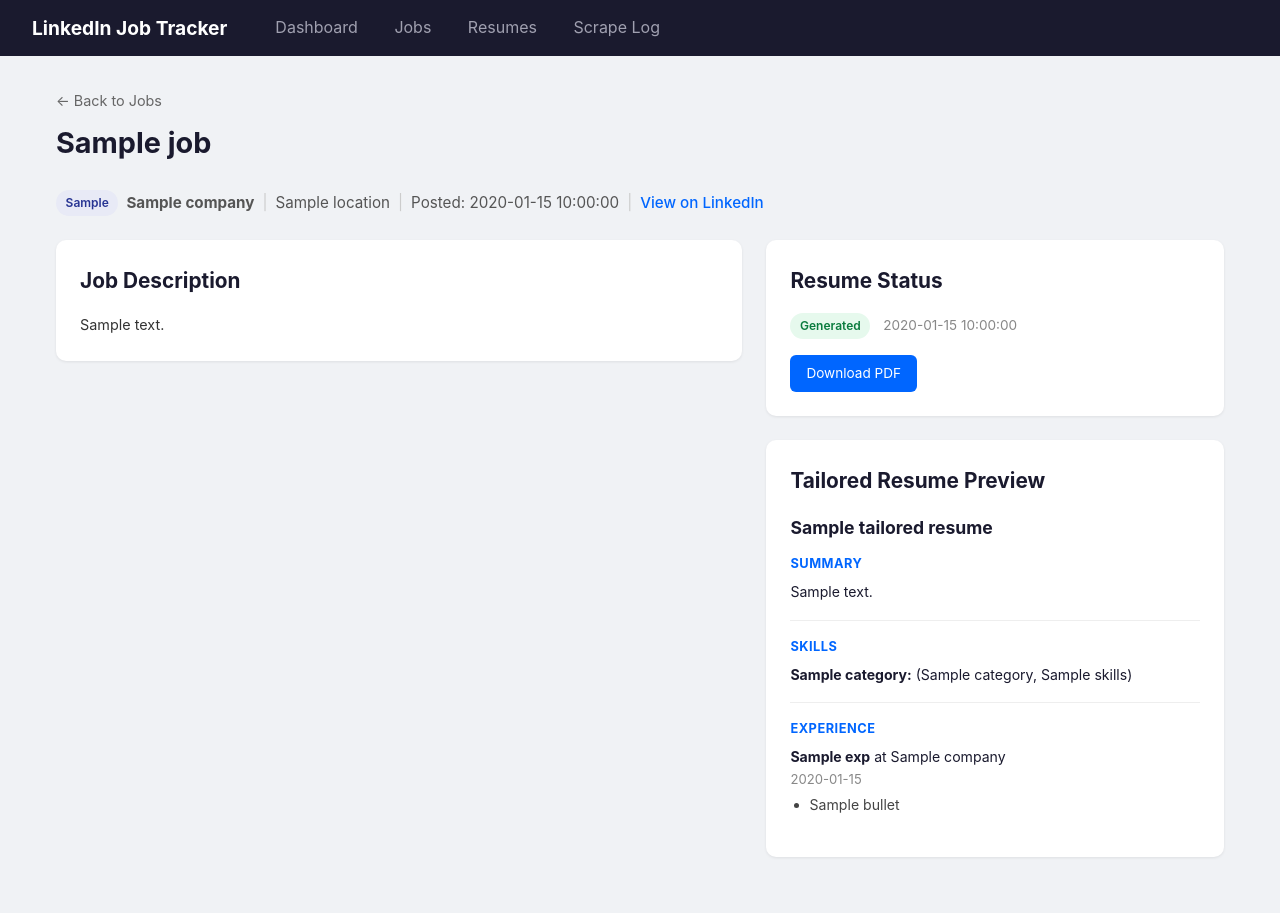
After one commit to likkidamu/linkedin-job-tracker, a Flask app: template web/templates/job_detail.html in a window 1280 px wide. The commit adds this page. Run offline with Flask 3, Linux system fonts and the light colour scheme; the template is opened without the code that fills it: most values are stand-ins (such as "Sample title", 1, 10 or a date in 2020).

Commit message:
Add job detail page with JD view and resume preview
- Add /jobs/<id> route showing full job description and resume status
- Make job titles clickable in the jobs list table
- Store tailored resume JSON in database for preview in UI
- Add DB migration for tailored_json column on existing databases
- Job detail page shows: JD (left), resume status + preview (right)

Co-Authored-By: Claude Opus 4.6 <noreply@anthropic.com>

```diff
--- a/main.py
+++ b/main.py
@@ -1,3 +1,4 @@
+import json
 import logging
 import sys
 from datetime import datetime
@@ -81,7 +82,8 @@ def run_pipeline():
                     job_id=job["job_id"],
                 )
                 db.mark_resume_generated(
-                    job["job_id"], pdf_path, job["company"], job["title"]
+                    job["job_id"], pdf_path, job["company"], job["title"],
+                    tailored_json=json.dumps(tailored_resume)
                 )
                 total_resumes += 1
 
--- a/web/app.py
+++ b/web/app.py
@@ -1,4 +1,5 @@
 import os
+import json
 import sqlite3
 from flask import Flask, render_template, send_file, request, jsonify
 
@@ -61,6 +62,39 @@ def jobs_list():
                            selected_company=company, selected_category=category, search_query=search)
 
 
+@app.route("/jobs/<int:job_id>")
+def job_detail(job_id):
+    db = get_db()
+    job = db.execute("SELECT * FROM jobs WHERE id = ?", (job_id,)).fetchone()
+    if not job:
+        db.close()
+        return "Job not found", 404
+
+    resume = db.execute("""
+        SELECT r.*, j.title as job_title
+        FROM resumes r
+        LEFT JOIN jobs j ON r.job_id = j.job_id
+        WHERE r.job_id = ?
+        ORDER BY r.created_at DESC LIMIT 1
+    """, (job["job_id"],)).fetchone()
+
+    # Parse tailored_json if it exists
+    tailored_resume = None
+    if resume:
+        try:
+            cols = [desc[0] for desc in db.execute("PRAGMA table_info(resumes)").fetchall()]
+            col_names = [c[1] for c in db.execute("PRAGMA table_info(resumes)").fetchall()]
+            if "tailored_json" in col_names:
+                raw = db.execute("SELECT tailored_json FROM resumes WHERE id = ?", (resume["id"],)).fetchone()
+                if raw and raw[0]:
+                    tailored_resume = json.loads(raw[0])
+        except Exception:
+            pass
+
+    db.close()
+    return render_template("job_detail.html", job=job, resume=resume, tailored_resume=tailored_resume)
+
+
 @app.route("/resumes")
 def resumes_list():
     db = get_db()
--- a/web/static/css/style.css
+++ b/web/static/css/style.css
@@ -170,9 +170,111 @@ tr:hover { background: #f8f9fa; }
 /* Links */
 a { color: #0066ff; }
 
+/* Job Title Link */
+.job-title-link {
+    color: #1a1a2e;
+    text-decoration: none;
+    font-weight: 500;
+}
+.job-title-link:hover {
+    color: #0066ff;
+    text-decoration: underline;
+}
+
+/* Job Detail Page */
+.detail-header {
+    margin-bottom: 1.5rem;
+}
+.back-link {
+    color: #666;
+    text-decoration: none;
+    font-size: 0.9rem;
+    display: inline-block;
+    margin-bottom: 0.5rem;
+}
+.back-link:hover { color: #0066ff; }
+.detail-meta {
+    display: flex;
+    align-items: center;
+    gap: 0.5rem;
+    flex-wrap: wrap;
+    margin-top: 0.5rem;
+    color: #555;
+    font-size: 0.95rem;
+}
+.meta-sep { color: #ccc; }
+
+.detail-grid {
+    display: grid;
+    grid-template-columns: 3fr 2fr;
+    gap: 1.5rem;
+    align-items: start;
+}
+
+.jd-content {
+    white-space: pre-wrap;
+    word-break: break-word;
+    font-size: 0.9rem;
+    line-height: 1.7;
+    color: #333;
+    max-height: 600px;
+    overflow-y: auto;
+    padding-right: 0.5rem;
+}
+
+.resume-status {
+    display: flex;
+    align-items: center;
+    gap: 0.8rem;
+}
+.resume-date { color: #888; font-size: 0.85rem; }
+
+/* Resume Preview */
+.resume-preview {
+    font-size: 0.88rem;
+}
+.resume-preview h3 {
+    font-size: 1.1rem;
+    margin-bottom: 0.8rem;
+    color: #1a1a2e;
+}
+.preview-section {
+    margin-bottom: 1rem;
+    padding-bottom: 1rem;
+    border-bottom: 1px solid #eee;
+}
+.preview-section:last-child {
+    border-bottom: none;
+    padding-bottom: 0;
+}
+.preview-section h4 {
+    font-size: 0.8rem;
+    text-transform: uppercase;
+    letter-spacing: 0.5px;
+    color: #0066ff;
+    margin-bottom: 0.4rem;
+}
+.exp-item {
+    margin-bottom: 0.8rem;
+}
+.exp-date {
+    color: #888;
+    font-size: 0.82rem;
+    display: block;
+}
+.exp-item ul {
+    padding-left: 1.2rem;
+    margin-top: 0.3rem;
+}
+.exp-item li {
+    margin-bottom: 0.2rem;
+    color: #444;
+}
+
 /* Responsive */
 @media (max-width: 768px) {
     .stats-grid { grid-template-columns: repeat(2, 1fr); }
     .grid-2 { grid-template-columns: 1fr; }
+    .detail-grid { grid-template-columns: 1fr; }
     .filter-form { flex-direction: column; }
 }
--- /dev/null
+++ b/web/templates/job_detail.html
@@ -0,0 +1,88 @@
+{% extends "base.html" %}
+{% block title %}{{ job.title }} at {{ job.company }} - Job Tracker{% endblock %}
+{% block content %}
+<div class="detail-header">
+    <a href="/jobs" class="back-link">&larr; Back to Jobs</a>
+    <h1>{{ job.title }}</h1>
+    <div class="detail-meta">
+        <span class="badge badge-cat">{{ job.company_category }}</span>
+        <strong>{{ job.company }}</strong>
+        {% if job.location %}<span class="meta-sep">|</span> {{ job.location }}{% endif %}
+        {% if job.posted_date %}<span class="meta-sep">|</span> Posted: {{ job.posted_date }}{% endif %}
+        {% if job.url %}
+        <span class="meta-sep">|</span>
+        <a href="{{ job.url }}" target="_blank" class="link-btn">View on LinkedIn</a>
+        {% endif %}
+    </div>
+</div>
+
+<div class="detail-grid">
+    <!-- Left: Job Description -->
+    <div class="card">
+        <h2>Job Description</h2>
+        {% if job.description %}
+        <div class="jd-content">{{ job.description }}</div>
+        {% else %}
+        <p class="empty">No job description available. The API may not have returned the full text for this job.</p>
+        {% endif %}
+    </div>
+
+    <!-- Right: Resume Status -->
+    <div>
+        <div class="card">
+            <h2>Resume Status</h2>
+            {% if resume %}
+            <div class="resume-status">
+                <span class="badge badge-success">Generated</span>
+                <span class="resume-date">{{ resume.created_at[:19] }}</span>
+            </div>
+            <a href="/resumes/download/{{ resume.id }}" class="btn" style="margin-top: 1rem;">Download PDF</a>
+            {% else %}
+            <div class="resume-status">
+                <span class="badge badge-pending">Pending</span>
+                <p style="margin-top: 0.5rem; color: #666;">Resume will be generated on the next scraper run.</p>
+            </div>
+            {% endif %}
+        </div>
+
+        {% if tailored_resume %}
+        <div class="card">
+            <h2>Tailored Resume Preview</h2>
+            <div class="resume-preview">
+                <h3>{{ tailored_resume.name }}</h3>
+                {% if tailored_resume.summary %}
+                <div class="preview-section">
+                    <h4>Summary</h4>
+                    <p>{{ tailored_resume.summary }}</p>
+                </div>
+                {% endif %}
+                {% if tailored_resume.skills %}
+                <div class="preview-section">
+                    <h4>Skills</h4>
+                    {% for category, skills in tailored_resume.skills.items() %}
+                    <p><strong>{{ category }}:</strong> {{ skills | join(', ') }}</p>
+                    {% endfor %}
+                </div>
+                {% endif %}
+                {% if tailored_resume.experience %}
+                <div class="preview-section">
+                    <h4>Experience</h4>
+                    {% for exp in tailored_resume.experience %}
+                    <div class="exp-item">
+                        <strong>{{ exp.title }}</strong> at {{ exp.company }}
+                        <span class="exp-date">{{ exp.dates }}</span>
+                        <ul>
+                            {% for bullet in exp.bullets %}
+                            <li>{{ bullet }}</li>
+                            {% endfor %}
+                        </ul>
+                    </div>
+                    {% endfor %}
+                </div>
+                {% endif %}
+            </div>
+        </div>
+        {% endif %}
+    </div>
+</div>
+{% endblock %}
--- a/web/templates/jobs.html
+++ b/web/templates/jobs.html
@@ -42,7 +42,7 @@
                 <td class="nowrap">{{ job.posted_date or job.scraped_at[:10] }}</td>
                 <td><strong>{{ job.company }}</strong></td>
                 <td><span class="badge badge-cat">{{ job.company_category }}</span></td>
-                <td>{{ job.title }}</td>
+                <td><a href="/jobs/{{ job.id }}" class="job-title-link">{{ job.title }}</a></td>
                 <td>{{ job.location }}</td>
                 <td>
                     {% if job.url %}
```
Also changed, not shown: database.py (+17 -4 lines).
